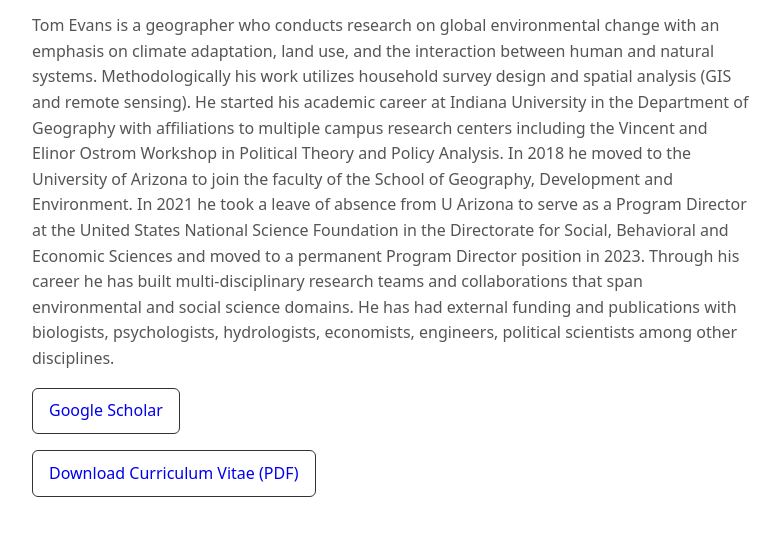
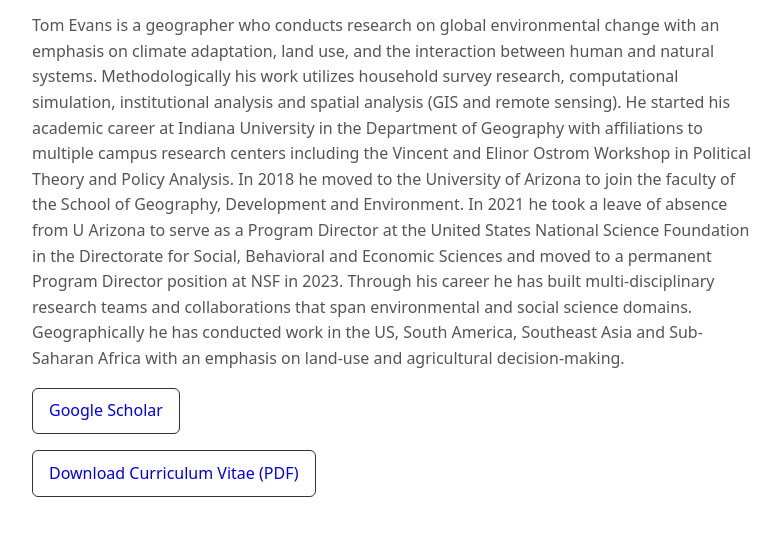
Before and after one commit to tomgeog/tomgeog.github.io, a plain HTML site: page index.html in a window 1280 px wide. Shown: the part 94-630 px from the top of the page, without its empty margins (8-789 px from the left). Drawn offline with Linux system fonts and the light colour scheme.

Commit message:
Update index.html

```diff
--- a/index.html
+++ b/index.html
@@ -15,11 +15,13 @@
   <h1>Tom Evans</h1>
   <p class="muted">Tom Evans is a geographer who conducts research on global environmental change
 with an emphasis on climate adaptation, land use, and the interaction between
-human and natural systems. Methodologically his work utilizes household survey design and spatial analysis (GIS and remote sensing).
+human and natural systems. Methodologically his work utilizes household survey research, computational simulation, institutional analysis and spatial analysis (GIS and remote sensing).
 
-  He started his academic career at Indiana University in the Department of Geography with affiliations to multiple campus research centers including the Vincent and Elinor Ostrom Workshop in Political Theory and Policy Analysis. In 2018 he moved to the University of Arizona to join the faculty of the School of Geography, Development and Environment. In 2021 he took a leave of absence from U Arizona to serve as a Program Director at the United States National Science Foundation in the Directorate for Social, Behavioral and Economic Sciences and moved to a permanent Program Director position in 2023.
+  He started his academic career at Indiana University in the Department of Geography with affiliations to multiple campus research centers including the Vincent and Elinor Ostrom Workshop in Political Theory and Policy Analysis.
+    In 2018 he moved to the University of Arizona to join the faculty of the School of Geography, Development and Environment.
+    In 2021 he took a leave of absence from U Arizona to serve as a Program Director at the United States National Science Foundation in the Directorate for Social, Behavioral and Economic Sciences and moved to a permanent Program Director position at NSF in 2023.
 
-Through his career he has built multi-disciplinary research teams and collaborations that span environmental and social science domains. He has had external funding and publications with biologists, psychologists, hydrologists, economists, engineers, political scientists among other disciplines.
+Through his career he has built multi-disciplinary research teams and collaborations that span environmental and social science domains. Geographically he has conducted work in the US, South America, Southeast Asia and Sub-Saharan Africa with an emphasis on land-use and agricultural decision-making.
 </p>
 
   <p> <a class="btn" href="https://scholar.google.com/citations?hl=en&user=_EPCs5UAAAAJ&view_op=list_works&sortby=pubdate" target="_blank" rel="noopener">Google Scholar</a></p>
```
